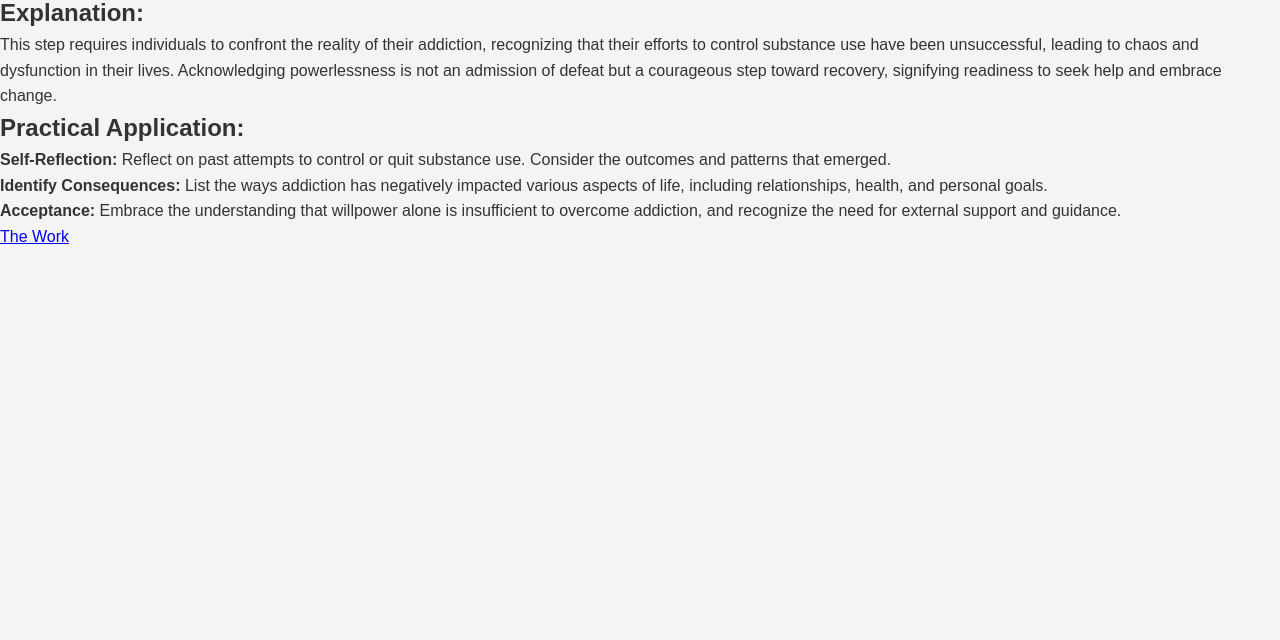
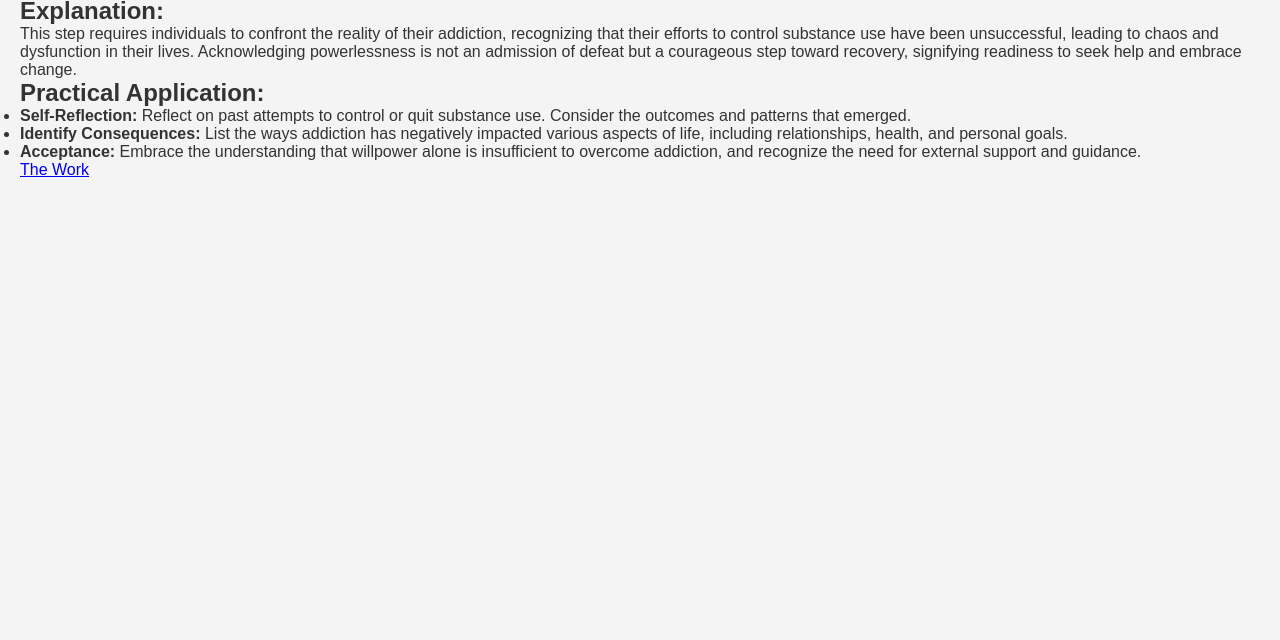
Before and after one commit to rareseaturtles/Dword, a website: page index.html in a window 1280 px wide. Shown: the part 160-800 px from the top of the page. Drawn offline with Linux system fonts and the light colour scheme.

Commit message:
Update index.html

```diff
--- a/index.html
+++ b/index.html
@@ -4,7 +4,7 @@
     <meta charset="UTF-8">
     <meta name="viewport" content="width=device-width, initial-scale=1.0">
     <title>Step One: Admission of Powerlessness</title>
-    <link rel="stylesheet" href="checklist1.css">
+    <link rel="stylesheet" href="styles.css">
 </head>
 <body>
     <!-- Navigation Bar -->
```
